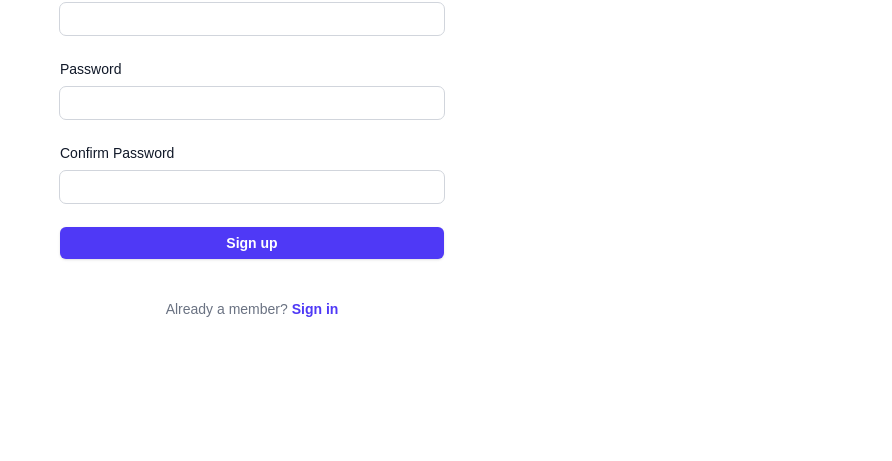
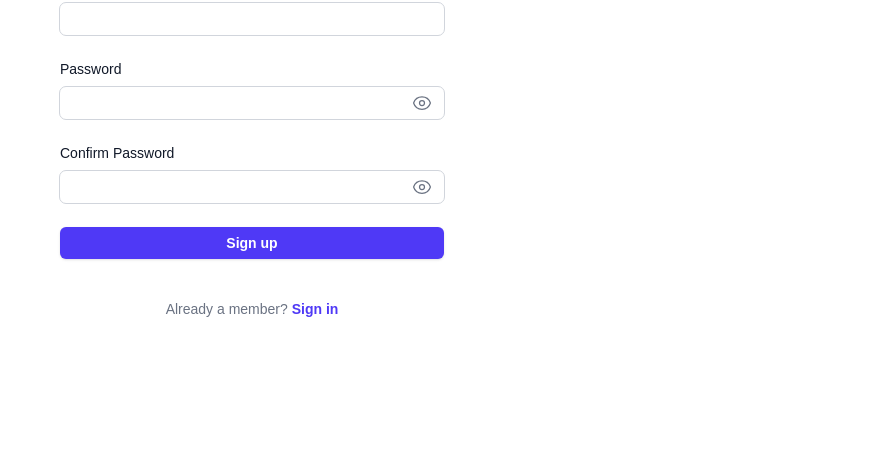
Before and after one commit to nageshjoshi2898/single-page-ordering-website, a Next.js app in the folder client/: page /signup in a window 1280 px wide. Shown: the part 309-770 px from the top of the page, without its empty margins (388-1280 px from the left). Built offline with nearby package versions, Linux system fonts and the light colour scheme; no server answers.

Commit message:
fixed bug to load products on login, added validations for email , name passwords

```diff
--- a/client/src/app/layout.js
+++ b/client/src/app/layout.js
@@ -25,7 +25,7 @@ export default function RootLayout({ children }) {
       >
         <ProductProvider>{children}</ProductProvider>
         <div className="fixed bottom-1 right-1 bg-black/70 text-white text-xs px-3 py-1 rounded z-50">
-          v1.1
+          v1.2
         </div>
       </body>
     </html>
--- a/client/src/app/login/page.js
+++ b/client/src/app/login/page.js
@@ -2,37 +2,41 @@
 
 import { useRouter } from "next/navigation";
 import { useState } from "react";
+import { useProducts } from "../context/ProductContext";
+import { EyeIcon, EyeSlashIcon } from "@heroicons/react/24/outline";
+import { baseURL } from "@/lib/base";
 
 export default function LoginPage() {
   const router = useRouter();
   const [email, setEmail] = useState("");
   const [password, setPassword] = useState("");
+  const { setUserId } = useProducts();
+  const [showPassword, setShowPassword] = useState(false);
 
   const handleSubmit = async (e) => {
     e.preventDefault();
 
-    const baseURL = process.env.NEXT_PUBLIC_API_BASE_URL;
-
     try {
       const response = await fetch(`${baseURL}/auth/signin`, {
-        method: 'POST',
+        method: "POST",
         headers: {
-          'Content-Type': 'application/json',
+          "Content-Type": "application/json",
         },
         body: JSON.stringify({ email, password }),
       });
 
       if (!response.ok) {
-        throw new Error('Invalid credentials');
+        throw new Error("Invalid credentials");
       }
 
       const data = await response.json();
 
       // Store token (adjust based on your API response)
-      localStorage.setItem('token', data.token);
-      localStorage.setItem('userId', data.user.id);
+      localStorage.setItem("token", data.token);
+      localStorage.setItem("userId", data.user.id);
+      setUserId(data.user.id);
       // Redirect
-      router.replace('/');
+      router.replace("/");
     } catch (err) {
       alert(err.message);
     }
@@ -83,17 +87,28 @@ export default function LoginPage() {
                 Password
               </label>
             </div>
-            <div className="mt-2">
+            <div className="mt-2 relative">
               <input
                 id="password"
                 name="password"
-                type="password"
+                type={showPassword ? "text" : "password"}
                 autoComplete="current-password"
                 required
                 value={password}
                 onChange={(e) => setPassword(e.target.value)}
                 className="block w-full rounded-md bg-white px-3 py-1.5 text-base text-gray-900 outline-1 outline-gray-300 placeholder:text-gray-400 focus:outline-2 focus:outline-indigo-600 sm:text-sm"
               />
+              <button
+                type="button"
+                onClick={() => setShowPassword((prev) => !prev)}
+                className="absolute right-3 top-1/2 transform -translate-y-1/2 text-gray-500"
+              >
+                {showPassword ? (
+                  <EyeSlashIcon className="h-5 w-5" />
+                ) : (
+                  <EyeIcon className="h-5 w-5" />
+                )}
+              </button>
             </div>
           </div>
 
--- a/client/src/app/page.js
+++ b/client/src/app/page.js
@@ -16,6 +16,8 @@ export default function ProductsPage() {
   useEffect(() => {
     const token = localStorage.getItem("token");
     if (!token) {
+      localStorage.removeItem("token");
+      localStorage.removeItem("userId");
       router.replace("/login");
     } else {
       setAuthorized(true);
--- a/client/src/app/signup/page.js
+++ b/client/src/app/signup/page.js
@@ -2,6 +2,9 @@
 
 import { useRouter } from "next/navigation";
 import { useState } from "react";
+import { EyeIcon, EyeSlashIcon } from "@heroicons/react/24/outline";
+import { baseURL } from "@/lib/base";
+import { validateEmail } from "@/lib/validate";
 
 export default function SignupPage() {
   const router = useRouter();
@@ -10,8 +13,25 @@ export default function SignupPage() {
   const [password, setPassword] = useState("");
   const [confirmPassword, setConfirmPassword] = useState("");
 
+  const [viewPassword, setViewPassword] = useState(false);
+  const [viewConfirmPassword, setViewConfirmPassword] = useState(false);
   const handleSubmit = async (e) => {
     e.preventDefault();
+
+    if (!name) {
+      alert("Name is required.");
+      return;
+    }
+
+    if (!email) {
+      alert("Email is required.");
+      return;
+    } else if (!validateEmail(email)) {
+      alert("Invalid email format.");
+      return;
+    } else {
+      console.log("Valid email ✅");
+    }
 
     if (password !== confirmPassword) {
       alert("Passwords do not match");
@@ -20,7 +40,6 @@ export default function SignupPage() {
 
     const userData = { name, email, password };
     console.log("Registering user:", userData);
-    const baseURL = process.env.NEXT_PUBLIC_API_BASE_URL;
     try {
       const res = await fetch(`${baseURL}/auth/signup`, {
         method: "POST",
@@ -102,17 +121,28 @@ export default function SignupPage() {
             >
               Password
             </label>
-            <div className="mt-2">
+            <div className="mt-2 relative">
               <input
                 id="password"
                 name="password"
-                type="password"
+                type={viewPassword ? "text" : "password"}
                 autoComplete="new-password"
                 required
                 value={password}
                 onChange={(e) => setPassword(e.target.value)}
                 className="block w-full rounded-md bg-white px-3 py-1.5 text-base text-gray-900 outline-1 outline-gray-300 placeholder:text-gray-400 focus:outline-2 focus:outline-indigo-600 sm:text-sm"
               />
+              <button
+                type="button"
+                onClick={() => setViewPassword((prev) => !prev)}
+                className="absolute right-3 top-1/2 transform -translate-y-1/2 text-gray-500"
+              >
+                {viewPassword ? (
+                  <EyeSlashIcon className="h-5 w-5" />
+                ) : (
+                  <EyeIcon className="h-5 w-5" />
+                )}
+              </button>
             </div>
           </div>
 
@@ -123,16 +153,27 @@ export default function SignupPage() {
             >
               Confirm Password
             </label>
-            <div className="mt-2">
+            <div className="mt-2 relative">
               <input
                 id="confirm-password"
                 name="confirm-password"
-                type="password"
+                type={viewConfirmPassword ? "text" : "password"}
                 required
                 value={confirmPassword}
                 onChange={(e) => setConfirmPassword(e.target.value)}
                 className="block w-full rounded-md bg-white px-3 py-1.5 text-base text-gray-900 outline-1 outline-gray-300 placeholder:text-gray-400 focus:outline-2 focus:outline-indigo-600 sm:text-sm"
               />
+              <button
+                type="button"
+                onClick={() => setViewConfirmPassword((prev) => !prev)}
+                className="absolute right-3 top-1/2 transform -translate-y-1/2 text-gray-500"
+              >
+                {viewConfirmPassword ? (
+                  <EyeSlashIcon className="h-5 w-5" />
+                ) : (
+                  <EyeIcon className="h-5 w-5" />
+                )}
+              </button>
             </div>
           </div>
 
--- a/client/src/components/ChatDrawer.js
+++ b/client/src/components/ChatDrawer.js
@@ -2,6 +2,7 @@ import React, { useState } from "react";
 import { ArrowLeftIcon, ArrowRightIcon } from "@heroicons/react/24/solid";
 import { getToken } from "@/lib/localStore";
 import { useProducts } from "@/app/context/ProductContext";
+import { baseURL } from "@/lib/base";
 
 export default function ChatDrawer({ open, onClose }) {
   const [chatInput, setChatInput] = useState("");
@@ -18,7 +19,6 @@ export default function ChatDrawer({ open, onClose }) {
     setMessages((prev) => [...prev, userMessage]);
     setLoading(true);
     setChatInput("");
-    const baseURL = process.env.NEXT_PUBLIC_API_BASE_URL;
     try {
       const res = await fetch(`${baseURL}/products/query`, {
         method: "POST",
--- a/client/src/customHooks/useDebounceCartSync.js
+++ b/client/src/customHooks/useDebounceCartSync.js
@@ -1,3 +1,4 @@
+import { baseURL } from "@/lib/base";
 import { getToken } from "@/lib/localStore";
 import { useEffect, useRef } from "react";
 
@@ -7,7 +8,6 @@ const useDebouncedCartSync = (cart) => {
   useEffect(() => {
     const userId = localStorage.getItem("userId");
     if (!userId || !cart) return;
-    const baseURL = process.env.NEXT_PUBLIC_API_BASE_URL;
 
     clearTimeout(timeoutRef.current);
     const token = getToken();
--- /dev/null
+++ b/client/src/lib/validate.js
@@ -0,0 +1,4 @@
+exports.validateEmail = function isValidEmail(email) {
+  const emailRegex = /^[^\s@]+@[^\s@]+\.[^\s@]+$/;
+  return emailRegex.test(email);
+};
```
Also changed, not shown: client/src/app/context/ProductContext.js (+11 -5 lines).
